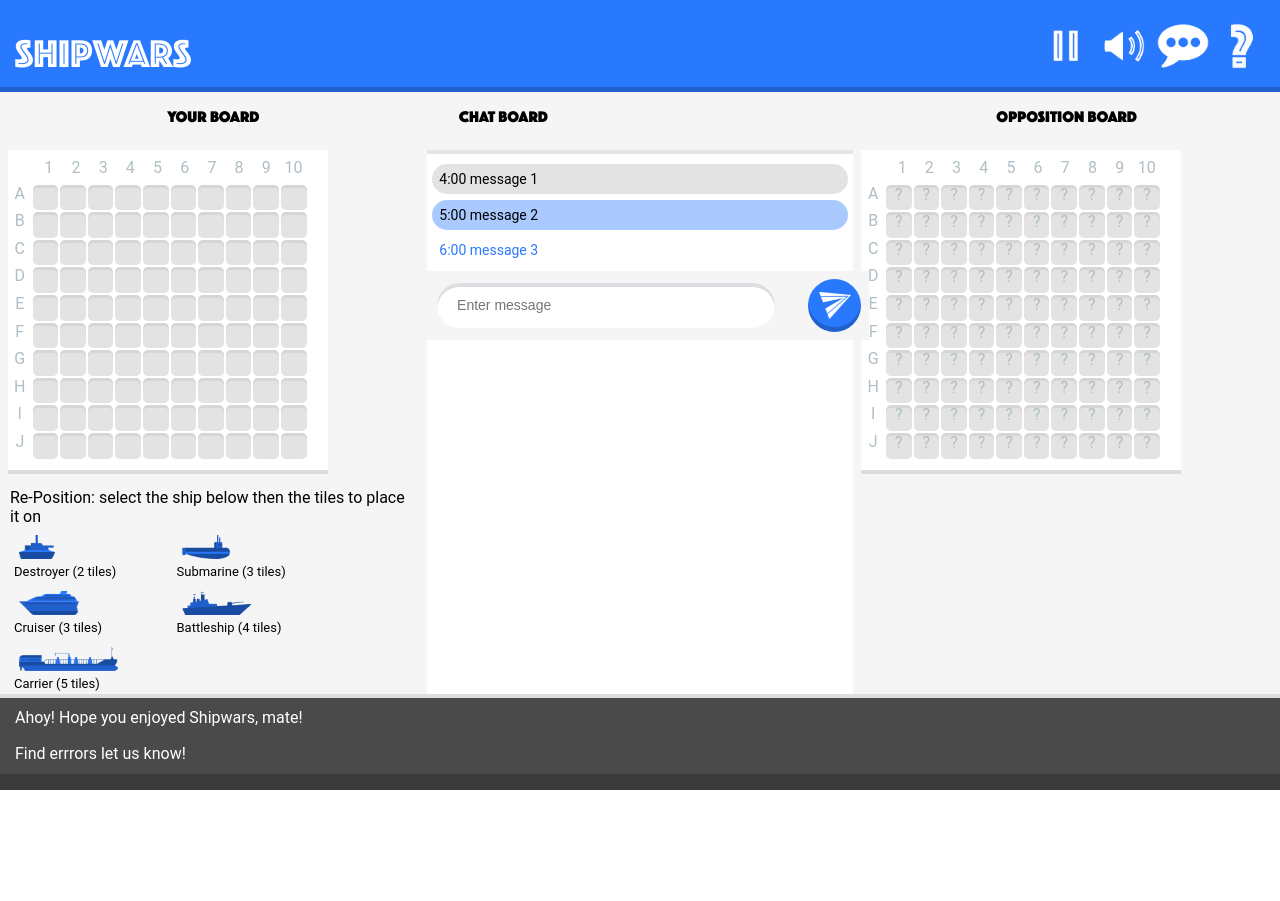
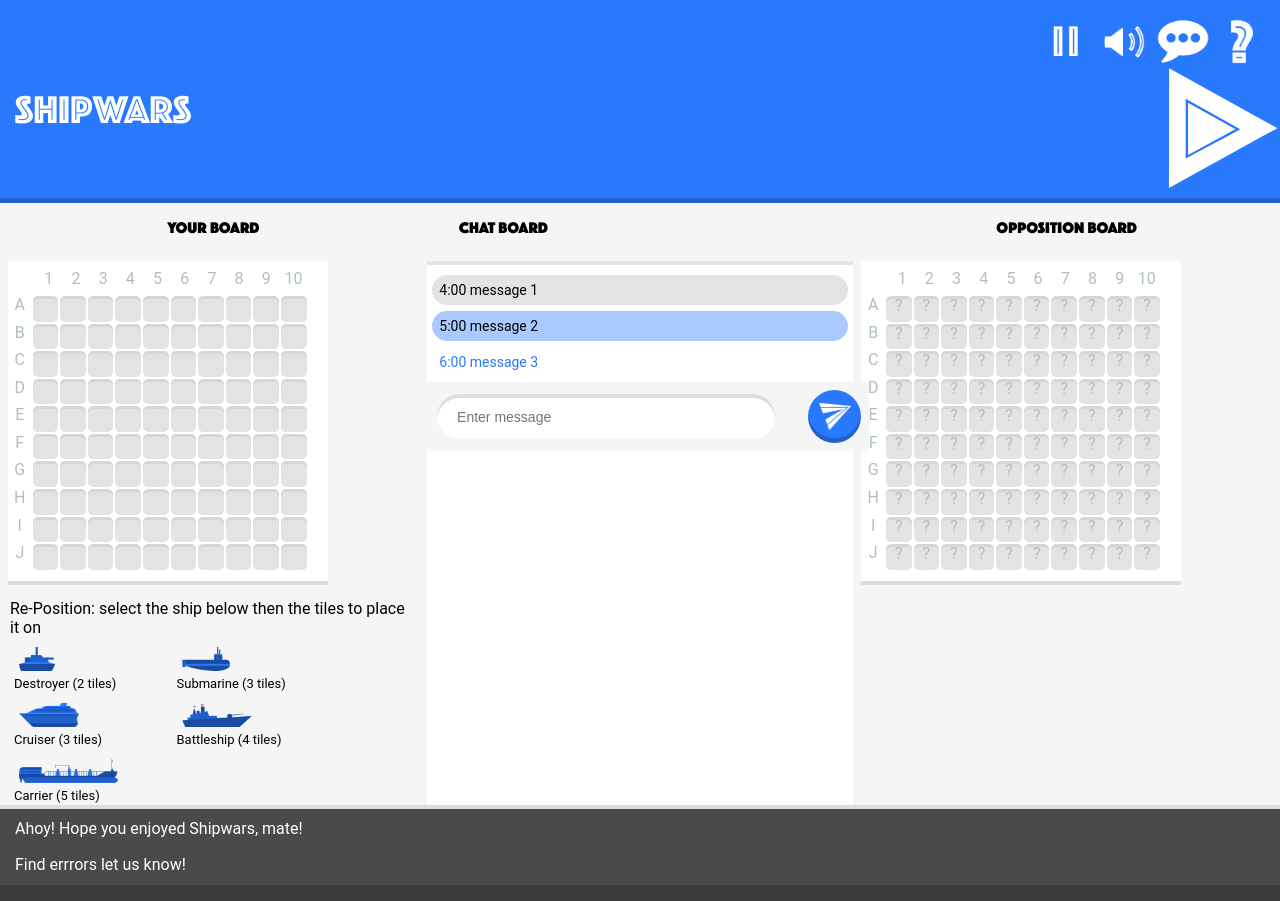
Before and after one commit to hilwat/shipwars, a React (Create React App) app: page / in a window 1280 px wide. Shown: the top 901 px of the page. Before the commit the page ends 800 px from the top, so only its background shows below. Built offline with nearby package versions, Linux system fonts and the light colour scheme.

Commit message:
pause play button working

```diff
--- a/src/Gamepage/GameNav.css
+++ b/src/Gamepage/GameNav.css
@@ -127,3 +127,17 @@
 .questions
 	background: url("../Images/nav-questions.png"), rgba(41,121,255);
 }*/
+
+.menubtn{
+	display:flex;
+	float:right;
+	background-size: 100%;
+	background-position: center;
+	background-repeat: no-repeat;
+	width: 4em;
+	height: 4em;
+	border: none;
+	align-items: center;
+	margin-right: 0.4em;
+	outline:0;
+}
--- a/src/Gamepage/GameNav.js
+++ b/src/Gamepage/GameNav.js
@@ -1,5 +1,9 @@
 import React from "react";
 import './GameNav.css';
+import PausePlay from "./MenuButtons/PausePlay.js"
+
+
+// }
 
 const GameNav = () => (
 	<nav className="game-board-nav">
@@ -9,6 +13,7 @@ const GameNav = () => (
 			<button className="chatbtn"></button>
 			<button className="volumebtn"></button>
 			<button className="pausebtn"></button>
+			<PausePlay></PausePlay>
 		</div>
 	</nav>
 )
--- /dev/null
+++ b/src/Gamepage/MenuButtons/MenuButtons.css
@@ -0,0 +1,13 @@
+.menubtn{
+	display:flex;
+	float:right;
+	background-size: 100%;
+	background-position: center;
+	background-repeat: no-repeat;
+	width: 4em;
+	height: 4em;
+	border: none;
+	align-items: center;
+	margin-right: 0.4em;
+	outline:0;
+}
--- /dev/null
+++ b/src/Gamepage/MenuButtons/Pause.js
@@ -0,0 +1,17 @@
+import React from 'react';
+import './MenuButtons.css';
+
+const Pause = ({onPlayerClick}) => {
+  return (
+<svg className="menubtn" width="334px" height="446px" viewBox="0 0 334 446" version="1.1" xmlns="http://www.w3.org/2000/svg" xmlnsXlink="http://www.w3.org/1999/xlink" onClick={onPlayerClick}>
+    <g id="Page-1" stroke="none" stroke-width="1" fill="none" fill-rule="evenodd">
+        <g id="Artboard-Copy-5" transform="translate(-121.000000, -63.000000)" fill="#FFFFFF" stroke="#979797">
+            <path d="M121.5,63.5 L121.5,507.5 L260.5,507.5 L260.5,63.5 L121.5,63.5 Z M185.5,140.5 L198.5,140.5 L198.5,430.5 L185.5,430.5 L185.5,140.5 Z" id="Combined-Shape"></path>
+            <path d="M315.5,64.5 L315.5,508.5 L454.5,508.5 L454.5,64.5 L315.5,64.5 Z M377.5,141.5 L390.5,141.5 L390.5,426.5 L377.5,426.5 L377.5,141.5 Z" id="Combined-Shape"></path>
+        </g>
+    </g>
+</svg>
+  )
+}
+
+export default Pause
--- /dev/null
+++ b/src/Gamepage/MenuButtons/PausePlay.js
@@ -0,0 +1,31 @@
+import React, { Component } from "react";
+import Play from "./Play.js"
+import Pause from "./Pause.js"
+
+class PausePlay extends Component {
+
+	constructor(props) {
+		super(props)
+		this.state = {
+			playing: false
+		}
+	}
+
+	handlePlayerClick = () => {
+		if (!this.state.playing) {
+			this.setState({playing: true})
+		} else {
+			this.setState({playing: false})
+		}
+	}
+
+		render() {
+			return (
+				<div className="player" >
+					{this.state.playing? <Pause onPlayerClick={this.handlePlayerClick} /> : <Play onPlayerClick={this.handlePlayerClick} />}
+				</div>
+			)
+		}
+	}
+
+	export default PausePlay
--- /dev/null
+++ b/src/Gamepage/MenuButtons/Play.js
@@ -0,0 +1,16 @@
+import React from 'react'
+import './MenuButtons.css';
+
+const Play = ({onPlayerClick}) => {
+  return (
+<svg className="menubtn"  width="366px" height="404px" viewBox="0 0 366 404" version="1.1" xmlns="http://www.w3.org/2000/svg" xmlnsXlink="http://www.w3.org/1999/xlink" onClick={onPlayerClick}>
+    <g id="Page-1" stroke="none" stroke-width="1" fill="none" fill-rule="evenodd">
+        <g id="Artboard-Copy-6" transform="translate(-119.000000, -59.000000)" fill="#FFFFFF">
+            <path d="M184.358431,351.86377 L184.354507,175.969372 L344.073863,265.460028 L340.441893,267.119015 L184.358431,351.86377 Z M176.672669,362.354886 L176.358527,363.608176 L356.358527,267.89161 L355.14519,267.260145 L361.358527,265.72405 L352.49778,260.856747 L176.358527,162.608176 L176.358527,362.608176 L176.672669,362.354886 Z M120.556641,59.90625 L485,261.565281 L119.976563,462.652344 L120.556641,59.90625 Z" id="Combined-Shape"></path>
+        </g>
+    </g>
+</svg>
+  )
+}
+
+export default Play
```
Also changed, not shown: 1 other file (tests, documents, lock files or other folders).
